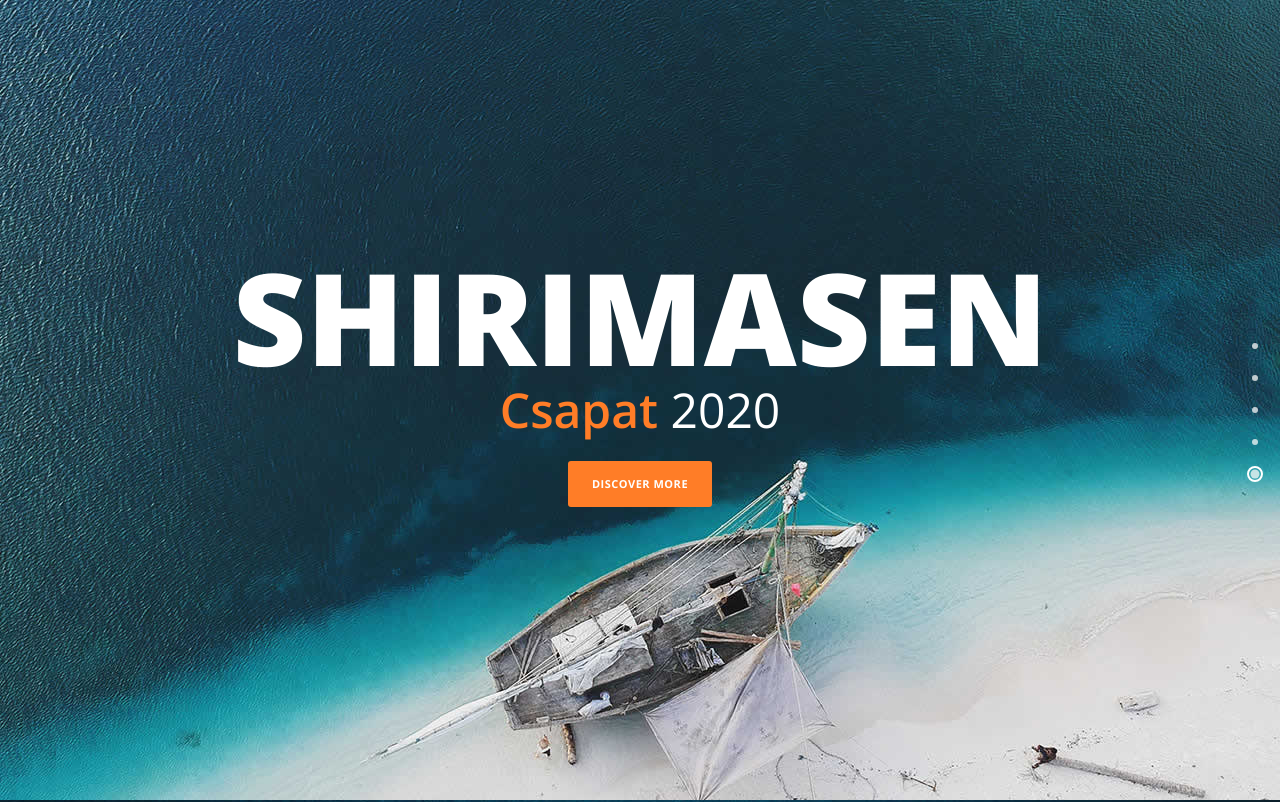
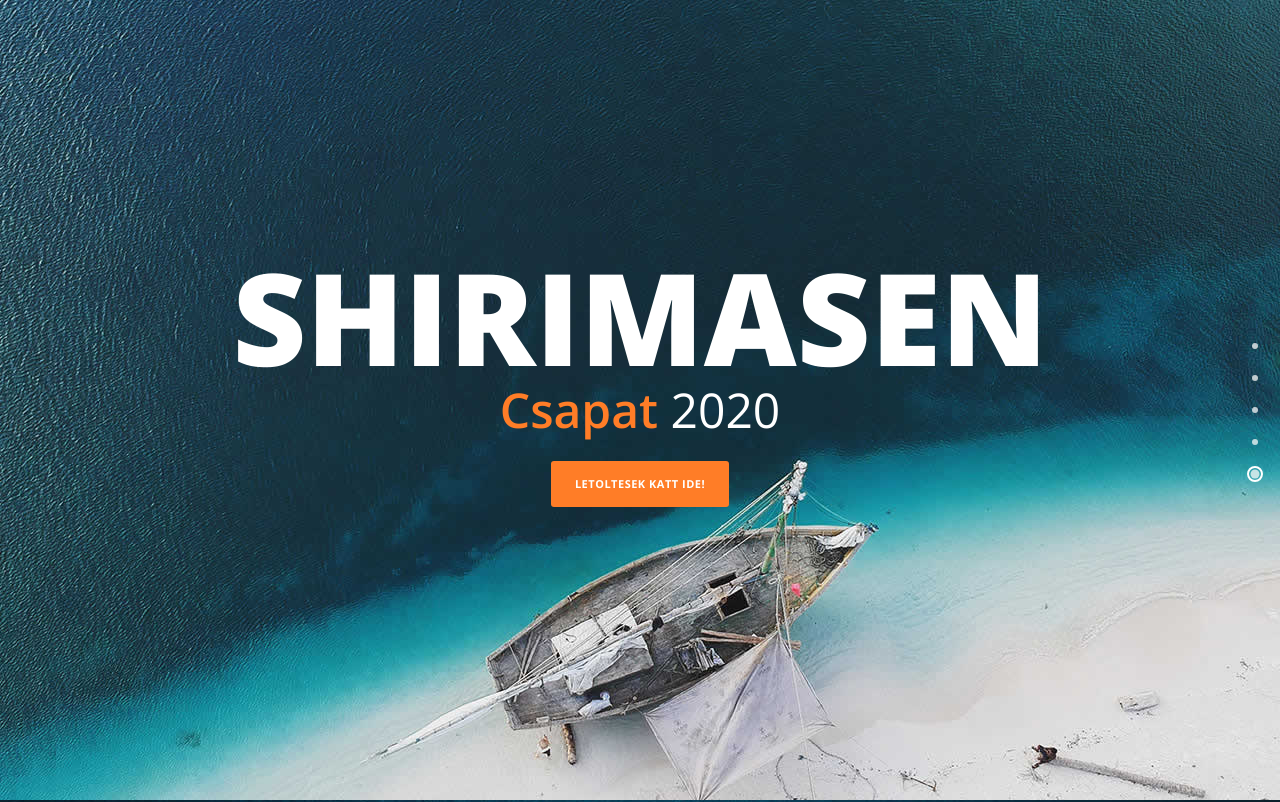
Before and after one commit to ShirimasenTM/website, a plain HTML site: page index.html in a window 1280 px wide. Shown: the top 802 px of the page. Drawn offline with nearby package versions, Linux system fonts and the light colour scheme.

Commit message:
Update index.html

```diff
--- a/index.html
+++ b/index.html
@@ -40,7 +40,7 @@ https://templatemo.com/tm-526-vanilla
                 <h1>Shirimasen</h1>
                 <span><em>Csapat</em> 2020</span>
                 <div class="primary-button">
-                    <a href="#services">Discover More</a>
+                    <a href="#services">Letoltesek KATT IDE!</a>
                 </div>
             </div>
         </div>
```
